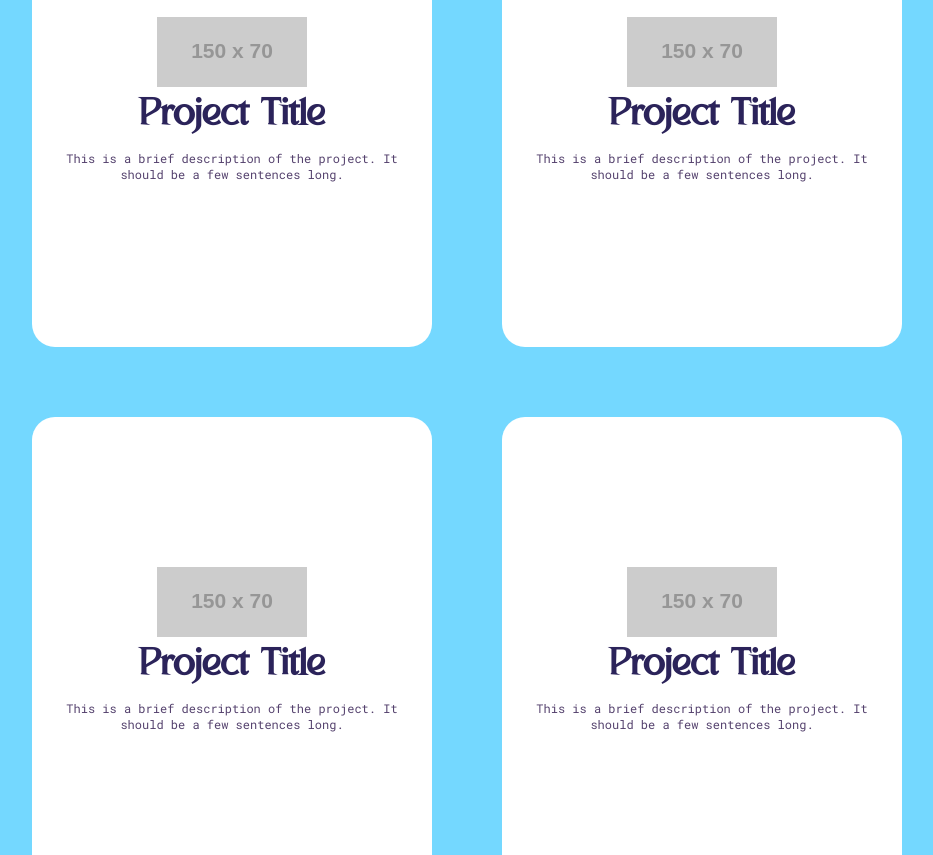
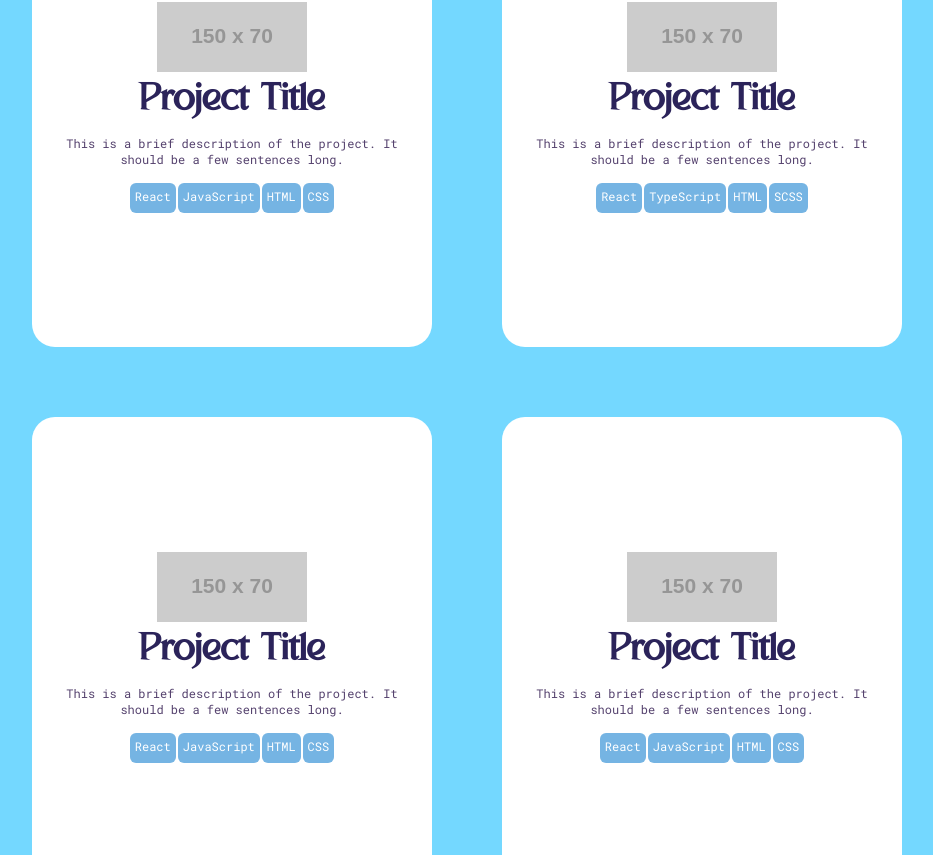
Before and after one commit to SanjnaT41756/portfolio, a React (Create React App) app: page / in a window 1280 px wide. Shown: the part 745-1600 px from the top of the page, without its empty margins (78-1011 px from the left). Built offline with nearby package versions, Linux system fonts and the light colour scheme.

Commit message:
Create Tool Chip

```diff
--- a/src/components/Footer.js
+++ b/src/components/Footer.js
@@ -13,15 +13,15 @@ const Footer = () => {
                 <p className="footer-text">Feels Like a Sunny Day  <img src={Sunset} alt=""/> </p>
                 <div>
 
-                    <a href="https://github.com/SanjnaT41756" class="image-button" target="_blank">
+                    <a href="https://github.com/SanjnaT41756" className="image-button" target="_blank">
                         <img src={Github} alt="Github Account" />
                     </a>
 
-                    <a href="https://www.linkedin.com/in/sanjna-tailor/" class="image-button" target="_blank">
+                    <a href="https://www.linkedin.com/in/sanjna-tailor/" className="image-button" target="_blank">
                         <img src={Linkedin} alt="LinkedIn Account"/>
                     </a>
 
-                    <a href="mailto:sstailor2@gmail.com" class="image-button" target="_blank">
+                    <a href="mailto:sstailor2@gmail.com" className="image-button" target="_blank">
                         <img src={Gmail} alt="Gmail Account sstailor2@gmail.com" />
                     </a>
 
--- a/src/components/HomePage.js
+++ b/src/components/HomePage.js
@@ -27,12 +27,12 @@ const HomePage = () => {
                         <h2 className="small-header">Projects and Experience</h2>
                     </div>
                 <div className="main-content" id = "Projects">
-                    <ProjectCard />
-                    <ProjectCard />
-                    <ProjectCard />
-                    <ProjectCard />
-                    <ProjectCard />
-                    <ProjectCard />
+                    <ProjectCard technologies={["React", "JavaScript", "HTML", "CSS"]}/>
+                    <ProjectCard technologies={["React", "TypeScript", "HTML", "SCSS"]}/>
+                    <ProjectCard technologies={["React", "JavaScript", "HTML", "CSS"]}/>
+                    <ProjectCard technologies={["React", "JavaScript", "HTML", "CSS"]}/>
+                    <ProjectCard technologies={["React", "JavaScript", "HTML", "CSS"]}/>
+                    <ProjectCard technologies={["React", "JavaScript", "HTML", "CSS"]}/>
                 </div>
                 <div className="subheading" id = "AboutMe">
                     <AboutMe />
--- a/src/components/ProjectCard.js
+++ b/src/components/ProjectCard.js
@@ -1,8 +1,9 @@
 import React from 'react';
 import '../styles/ProjectCard.css';
 import '../styles/theme.css';
+import ToolChip from './ToolChip';
 
-const ProjectCard = () => {
+const ProjectCard = ({ technologies }) => {
     return (
         <div className='card-container'>
             <img src='https://via.placeholder.com/150x70' alt='Placeholder' className='placeholder-image' />
@@ -13,6 +14,7 @@ const ProjectCard = () => {
                     This is a brief description of the project. It should be a few sentences long.
                     </p>
                 </p>
+                <ToolChip chipList={technologies} />
             </div>
         </div>
     );
--- /dev/null
+++ b/src/components/ToolChip.js
@@ -0,0 +1,19 @@
+import React from 'react';
+import '../styles/theme.css';
+import '../styles/ToolChip.css';
+
+const ToolChip = ({ chipList }) => {
+    return (
+        <div className='block-group'>
+            {chipList.map((word, index) => (
+                <div key={index} className="chip">
+                   {/* <p className="paragraph"> */}
+                        <p className="small-content">{word}</p>
+                    {/* </p> */}
+                </div>
+            ))}
+        </div>
+    );
+};
+
+export default ToolChip;
--- a/src/styles/ProjectCard.css
+++ b/src/styles/ProjectCard.css
@@ -8,7 +8,7 @@
 
     padding: 20px;
     border-radius: 23px;
-    background-color: white;
+    background-color:var(--card-color);
     transition: 0.3s;
     height: 55vh;
     width: 45vh;
--- /dev/null
+++ b/src/styles/ToolChip.css
@@ -0,0 +1,26 @@
+
+
+.block-group{
+    display: flex;
+    flex-wrap: wrap;
+    justify-content: center;
+    gap: 2px;
+}
+
+.chip {
+    width: auto;
+    height: 20px;
+    border-radius: 6px;
+    padding: 5px;
+    background-color: var(--small-block-color);
+    justify-content: center;
+    align-items: center;
+}
+
+.small-content{
+    font-size: 12px;
+    color: var(--color-secondary);
+    font-family: var(--font-secondary);
+    color: white;
+    margin: 0px;
+}
```
